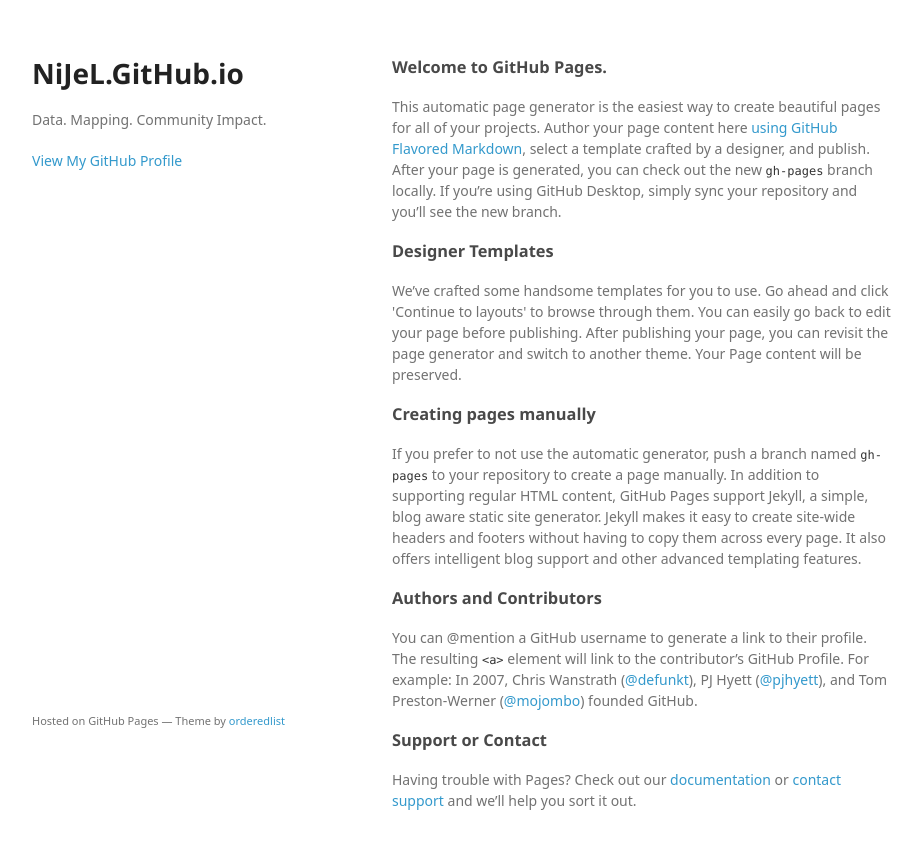
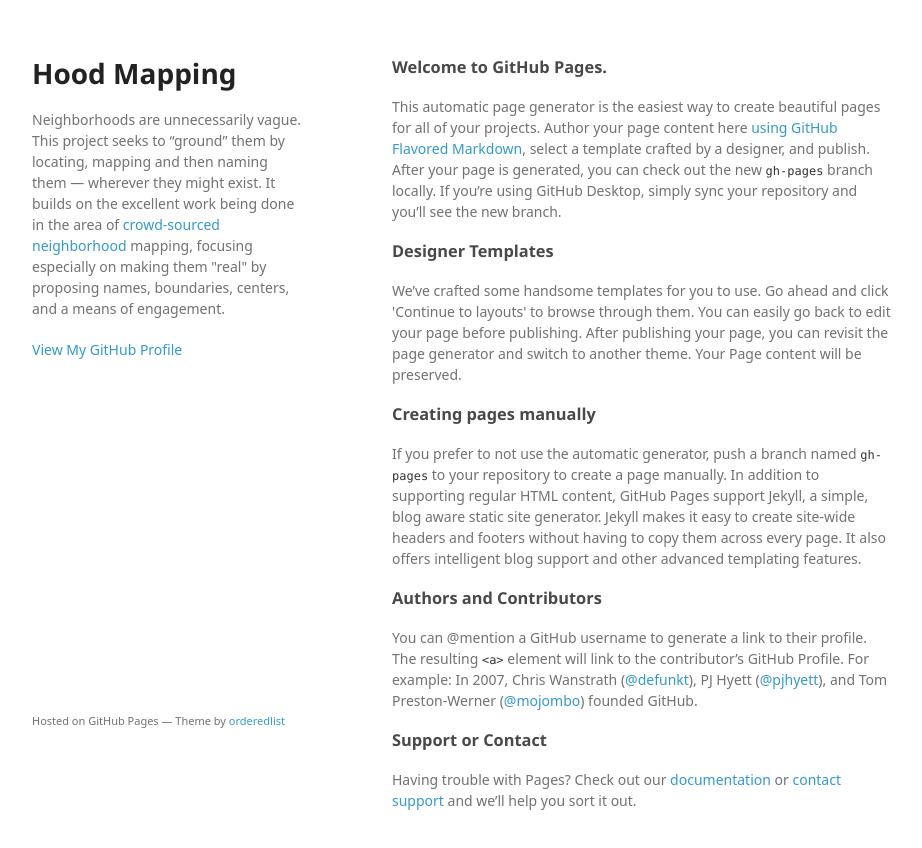
Before and after one commit to lelap/lelap.github.io, a plain HTML site: page index.html in a window 1280 px wide. Shown: the whole page, without its empty margins (178-1100 px from the left). Drawn offline with Linux system fonts and the light colour scheme; a web font is replaced by a local one.

Commit message:
Update index.html

```diff
--- a/index.html
+++ b/index.html
@@ -15,8 +15,8 @@
   <body>
     <div class="wrapper">
       <header>
-        <h1>NiJeL.GitHub.io</h1>
-        <p>Data. Mapping. Community Impact.</p>
+        <h1>Hood Mapping</h1>
+        <p>Neighborhoods are unnecessarily vague. This project seeks to “ground” them by locating, mapping and then naming them — wherever they might exist. It builds on the excellent work being done in the area of <a href="http://urbanism.uchicago.edu/page/crowd-sourced-neighborhoods">crowd-sourced neighborhood</a> mapping, focusing especially on making them "real" by proposing names, boundaries, centers, and a means of engagement.</p>
 
 
         <p class="view"><a href="https://github.com/lelap">View My GitHub Profile</a></p>
```
